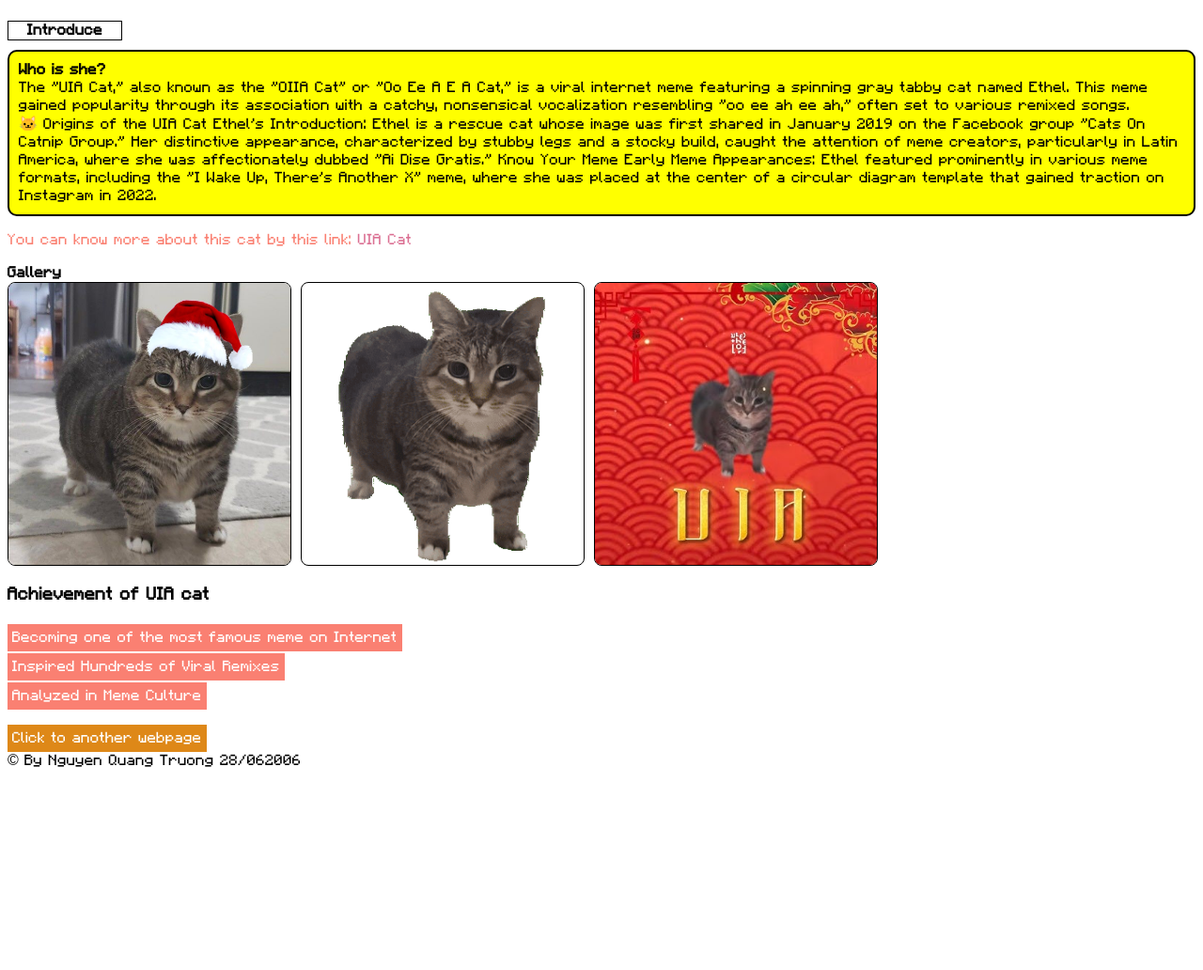
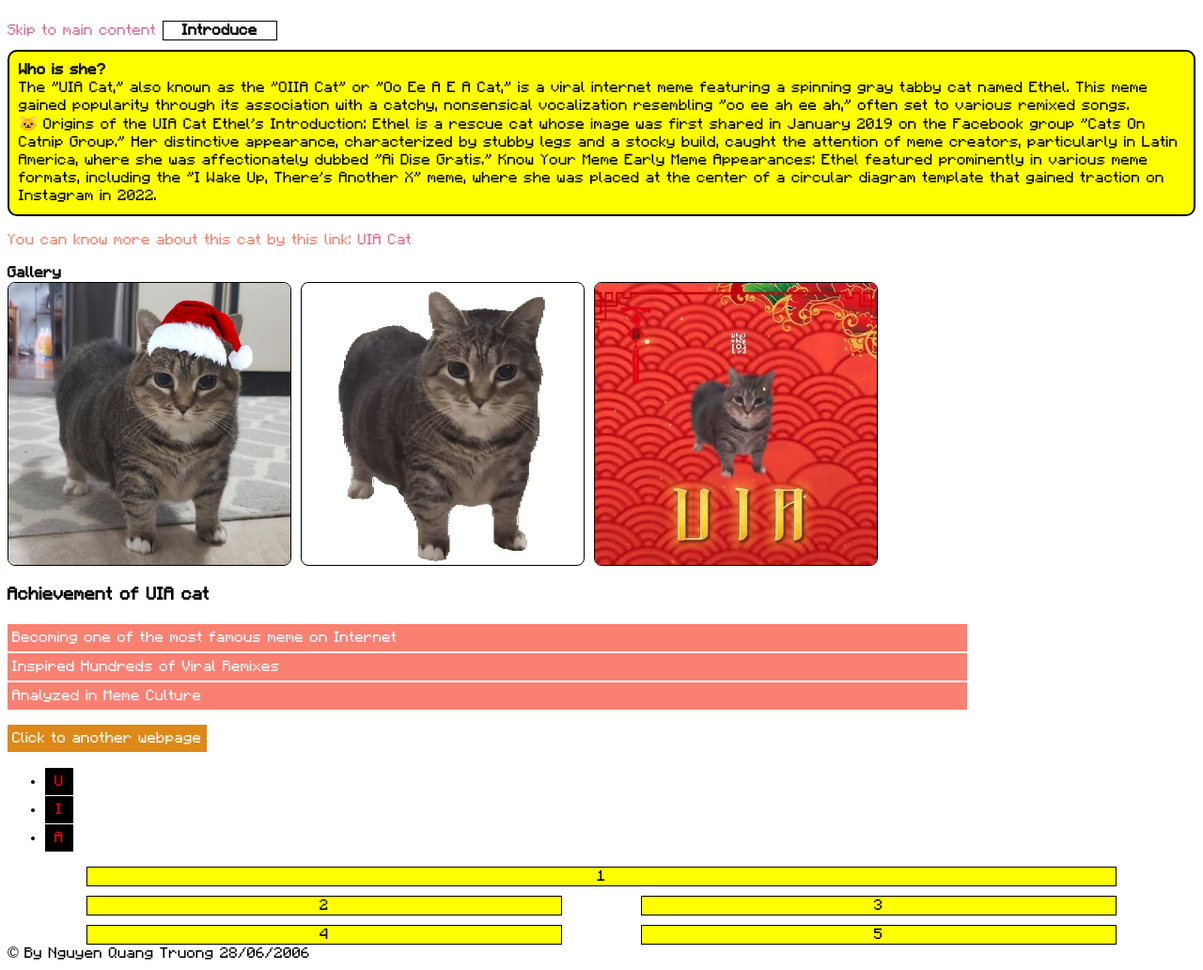
Before and after one commit to Ice-Lor/Ice-Lor.github.io, a plain HTML site: page MyUIA/index.html in a window 1280 px wide. Shown: the part 59-1091 px from the top of the page at 94% size. Before the commit the page ends 886 px from the top, so only its background shows below. Drawn offline with Linux system fonts and the light colour scheme.

Commit message:
modified:   MyUIA/index.html 	modified:   MyUIA/styles.css

```diff
--- a/MyUIA/index.html
+++ b/MyUIA/index.html
@@ -34,6 +34,7 @@
         </div>
     </header>
     <main>
+        <a href="#Main_content">Skip to main content</a>
         <h4 style="border: 1px solid black; margin:auto;padding-left: 20px; padding-right: 20px; text-align: center; display: inline-block;">
             Introduce
         </h4>
@@ -65,7 +66,7 @@
             <img src="images/UIA_Tet.jpg" alt="UIA in Lunar New Year">
             </div>
         </div>
-        <h3>
+        <h3 id="Main_content">
             Achievement of UIA cat
         </h3>
         <div class="navbar">
@@ -80,7 +81,21 @@
         <div class="button-link">
         <a href="UIA.html"> Click to another webpage</a>
         </div>
+        <nav>
+            <ul>
+                    <li><a href="#Nah">U</a></li>
+                    <li><a href="#Nah">I</a></li>
+                    <li><a href="#Nah">A</a></li>
+            </ul>
+        </nav>
+        <div class="bang">
+            <div style="grid-column: 1 / span 2;"> 1 </div>
+            <div> 2 </div>
+            <div> 3 </div>
+            <div> 4 </div>
+            <div> 5 </div>
+        </div>
     </main>
-    <footer>&copy; By Nguyen Quang Truong 28/062006</footer>
+    <footer>&copy; By Nguyen Quang Truong 28/06/2006</footer>
 </body>
 </html>
--- a/MyUIA/styles.css
+++ b/MyUIA/styles.css
@@ -46,8 +46,36 @@ body{
 .navbar li
 {
     display: inline-block;
+    width: 80%;
     margin-top: 2px;
     padding: 5px;
     color: white;
     background-color: salmon;
 }
+nav a:link
+{
+    list-style: none;
+    display: inline-block;
+    width: 20px;
+    margin-top: 1px;
+    text-align: center;
+    color:red;
+    background-color: black;
+    padding: 5px;
+}
+
+.bang
+{
+    display: grid;
+    margin: auto;
+    grid-template-columns: 40% 40%;
+    justify-content: space-evenly;
+    row-gap: 10px;
+    text-align: center;
+}
+
+.bang > div
+{
+    border: 1px solid black;
+    background-color: yellow;
+}
```
